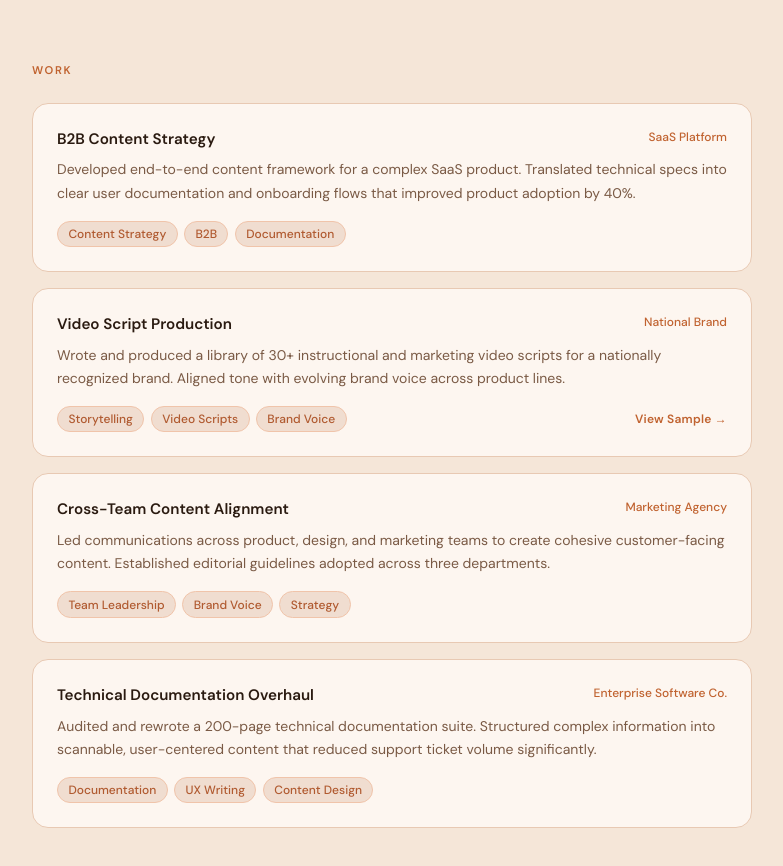
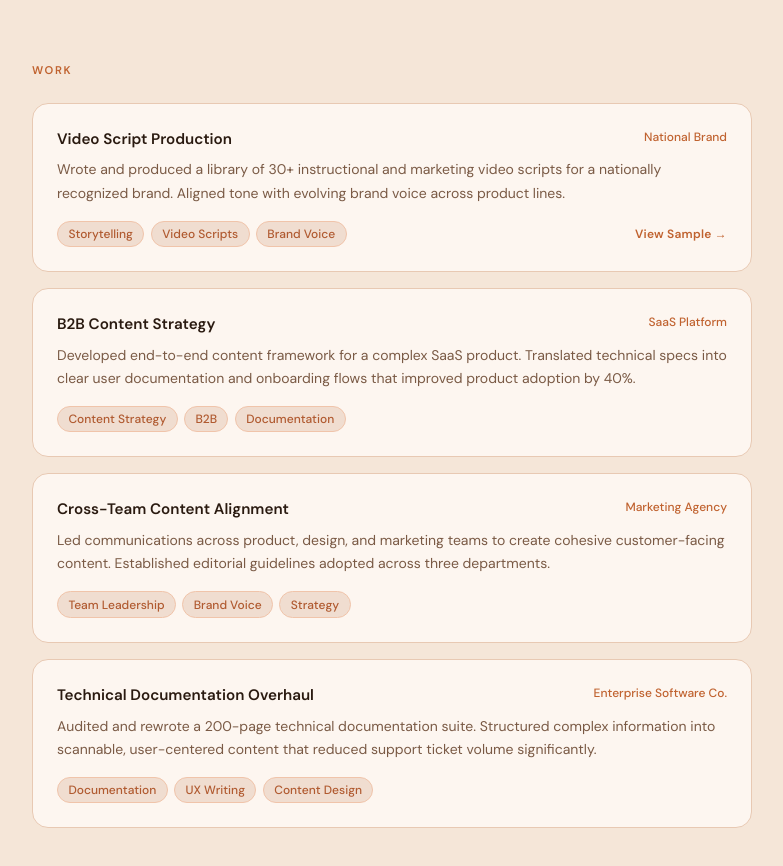
Before and after one commit to rikism-oss/portfolio-website, a React (Vite) app: page / in a window 1280 px wide. Shown: the part 900-1766 px from the top of the page, without its empty margins (248-1031 px from the left). Built offline with nearby package versions, Linux system fonts and the light colour scheme.

Commit message:
Reorder project entries in App.jsx

```diff
--- a/src/App.jsx
+++ b/src/App.jsx
@@ -3,6 +3,14 @@ import { useState } from "react";
 const NAV_LINKS = ["About", "Work", "Contact"];
 
 const PROJECTS = [
+ {
+    title: "Video Script Production",
+    client: "National Brand",
+    tags: ["Storytelling", "Video Scripts", "Brand Voice"],
+    desc: "Wrote and produced a library of 30+ instructional and marketing video scripts for a nationally recognized brand. Aligned tone with evolving brand voice across product lines.",
+    link: "https://issuu.com/realtyline/docs/digital_september_2021",
+    linkLabel: "View Sample",
+  },
   {
     title: "B2B Content Strategy",
     client: "SaaS Platform",
@@ -10,14 +18,7 @@ const PROJECTS = [
     desc: "Developed end-to-end content framework for a complex SaaS product. Translated technical specs into clear user documentation and onboarding flows that improved product adoption by 40%.",
     link: null,
   },
-  {
-    title: "Video Script Production",
-    client: "National Brand",
-    tags: ["Storytelling", "Video Scripts", "Brand Voice"],
-    desc: "Wrote and produced a library of 30+ instructional and marketing video scripts for a nationally recognized brand. Aligned tone with evolving brand voice across product lines.",
-    link: "https://issuu.com/realtyline/docs/digital_september_2021",
-    linkLabel: "View Sample",
-  },
+
   {
     title: "Cross-Team Content Alignment",
     client: "Marketing Agency",
```
